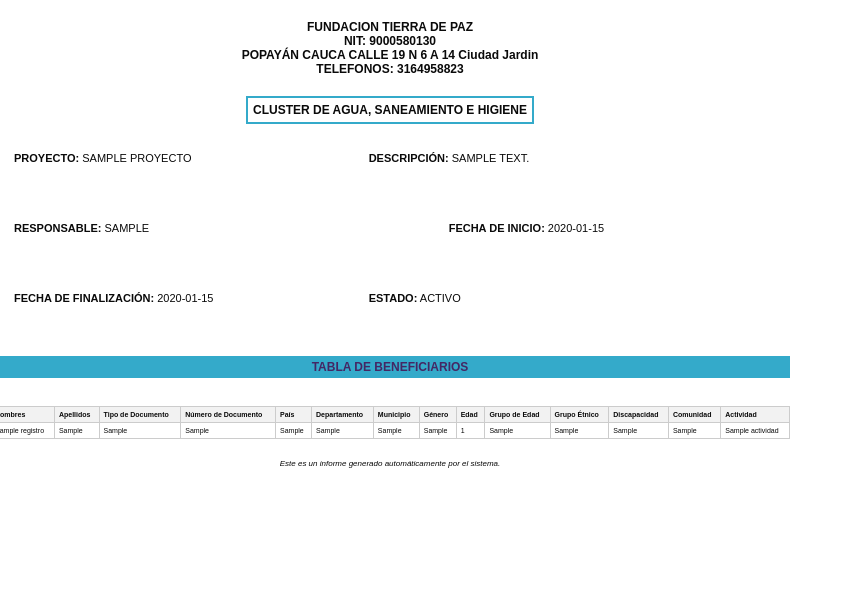
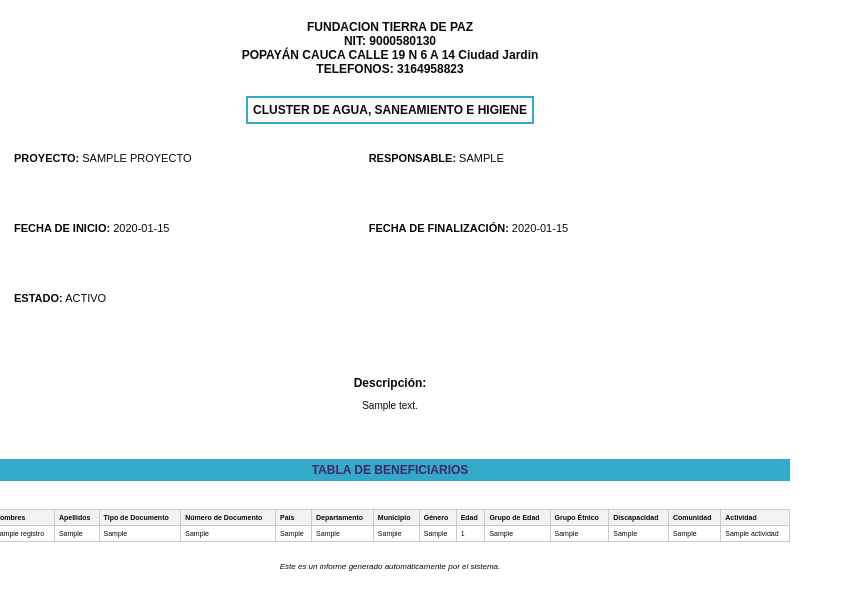
Before and after one commit to sebastiansalinaz/tierra_de_paz, a Flask app: template app/templates/pdf_template.html in a window 1280 px wide. Shown: the part 103-713 px from the top of the page, without its empty margins (0-853 px from the left). Run offline with Flask 3, Linux system fonts and the light colour scheme; tables that the repository leaves empty hold one stand-in row (values such as "Sample post"); the template is opened without the code that fills it: values that come from a table or form of the project are taken from there, most other values are stand-ins (such as "Sample title", 1, 10 or a date in 2020); some libraries are stand-ins or nearby versions.

Commit message:
correccion - descripcion pdf

```diff
--- a/app/templates/pdf_template.html
+++ b/app/templates/pdf_template.html
@@ -105,6 +105,20 @@
             font-style: italic;
             font-size: 8px; /* Reducir el tamaño de la fuente del pie de página */
         }
+
+        .description-container {
+            text-align: center;
+            margin: 20px 0;
+        }
+        .description-container h2 {
+            font-size: 12px;
+            font-weight: bold;
+        }
+        .description-container p {
+            font-size: 10px;
+            margin: 0;
+        }
+
     </style>
 </head>
 <body>
@@ -137,12 +151,20 @@
         <br>
         <div class="project-details" style="display: flex; flex-wrap: wrap; gap: 40px; margin-bottom: 20px; text-transform: uppercase;">
             <p style="flex-basis: 33.333%; font-size: 11px; margin: 10px 20px 0 20px;"><strong>Proyecto:</strong> {{ proyecto.nombre }}</p>
-            <p style="flex-basis: 33.333%; font-size: 11px; margin: 10px 20px 0 20px;"><strong>Descripción:</strong> {{ proyecto.descripcion }}</p>
             <p style="flex-basis: 33.333%; font-size: 11px; margin: 10px 20px 0 20px; margin-right: 100px;"><strong>Responsable:</strong> {{ proyecto.responsable }}</p>
             <p style="flex-basis: 33.333%; font-size: 11px; margin: 10px 20px 0 20px;"><strong>Fecha de Inicio:</strong> {{ proyecto.fecha_inicio }}</p>
             <p style="flex-basis: 33.333%; font-size: 11px; margin: 10px 20px 0 20px;"><strong>Fecha de Finalización:</strong> {{ proyecto.fecha_finalizacion }}</p>
             <p style="flex-basis: 33.333%; font-size: 11px; margin: 10px 20px 0 20px; margin-right: 100px;"><strong>Estado:</strong> {{ proyecto.estado }}</p>
         </div>
+
+
+
+        <br><br>
+        <div class="description-container">
+            <h2>Descripción:</h2>
+            <p>{{ proyecto.descripcion }}</p>
+        </div>
+
         <br><br>
 
 
```
